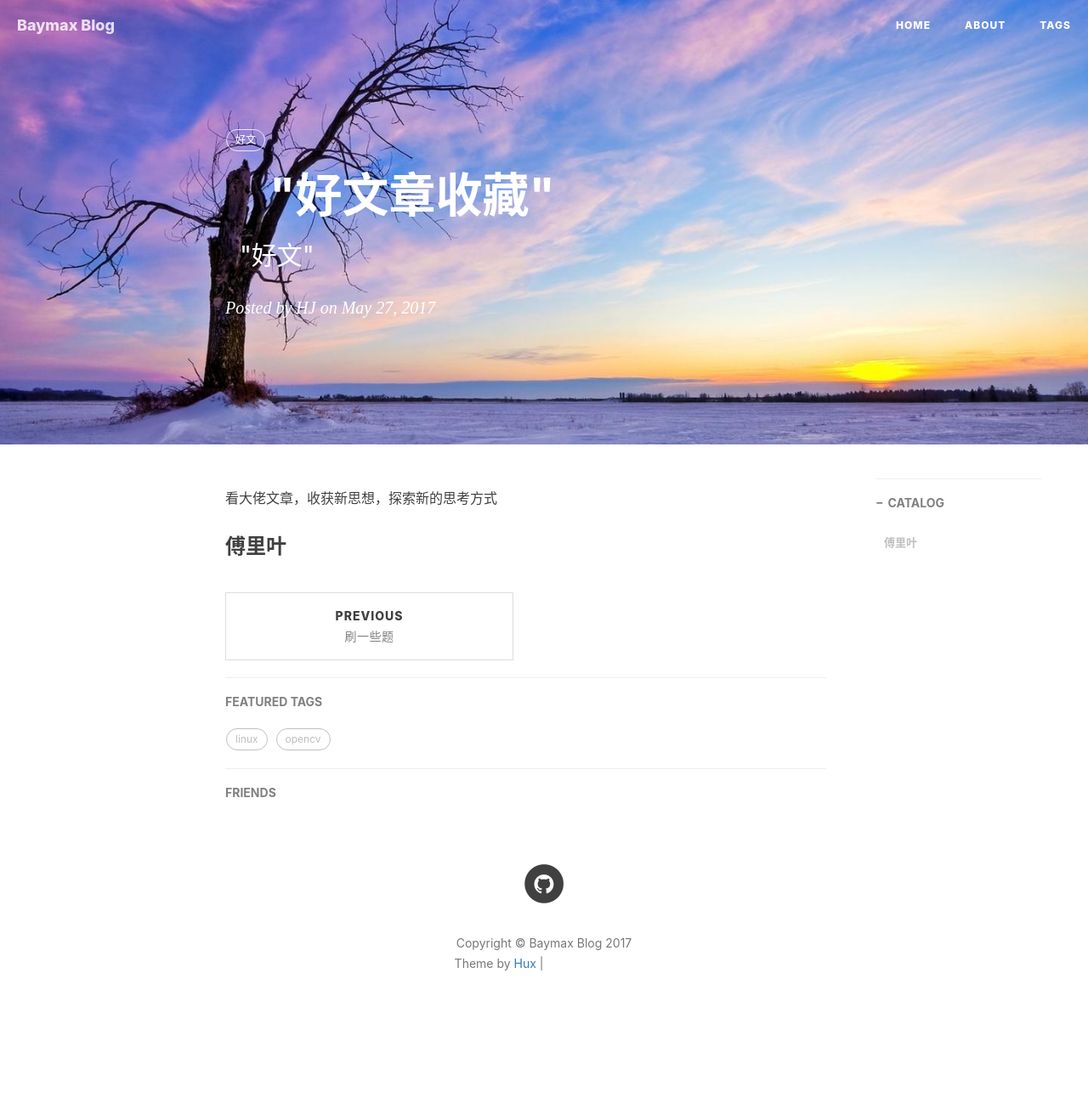
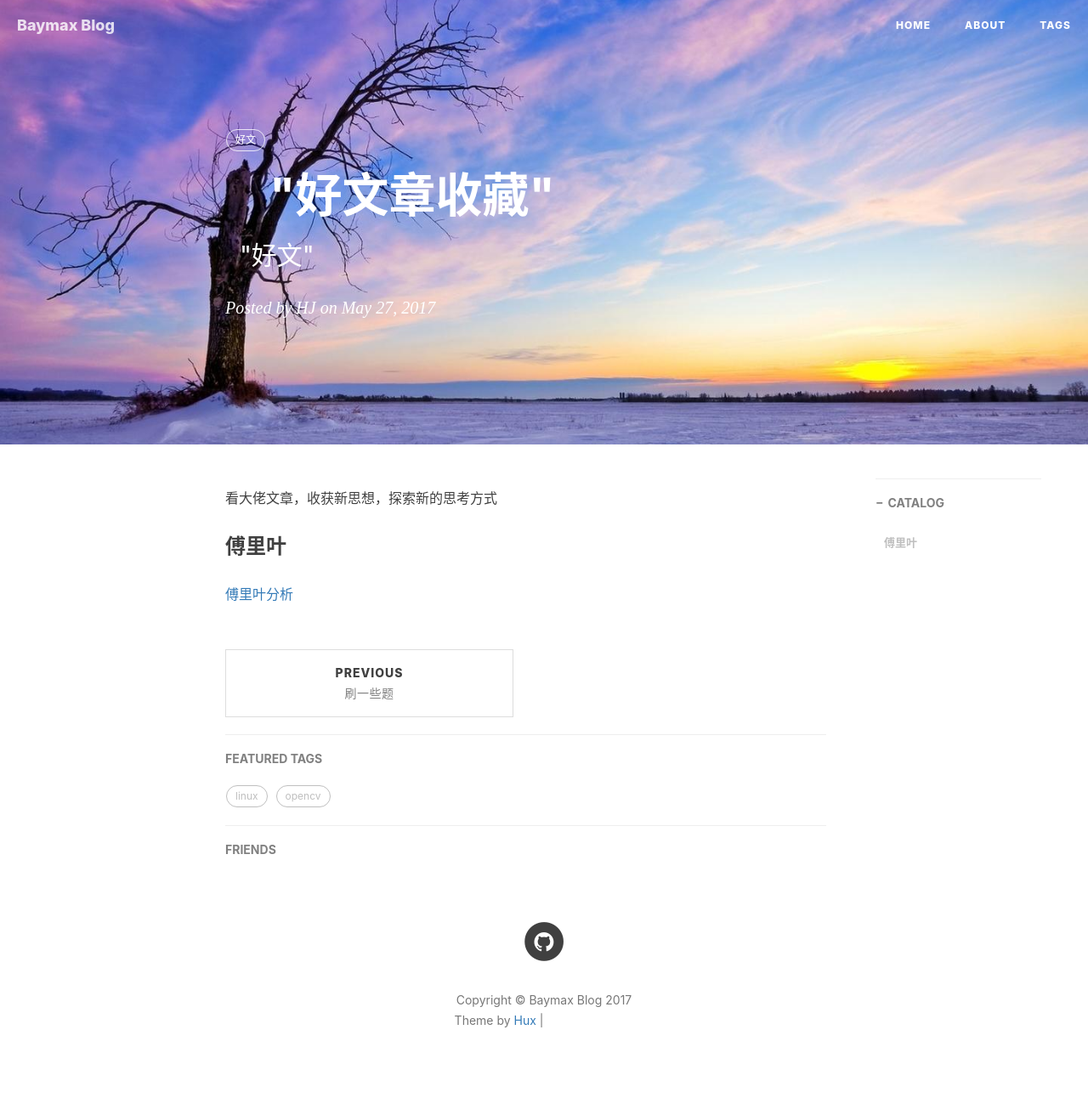
Before and after one commit to Lmonologue/baymax.github.io, a Jekyll site: the page built from _posts/2017-05-27-好文章.md, in a window 1280 px wide. Shown: the whole page at 85% size. Built offline with Jekyll 4.4.1, drawn with Linux system fonts in a browser that asks for light colours; nearby versions of some CDN libraries; comment, search, counter and statistics services are not loaded; before the commit the page ends 1238 px from its top, so only the background shows below that; grey boxes are pictures that could not be loaded.

Commit message:
Update 2017-05-27-好文章.md

```diff
--- a/_posts/2017-05-27-好文章.md
+++ b/_posts/2017-05-27-好文章.md
@@ -13,3 +13,5 @@ tags:
 看大佬文章，收获新思想，探索新的思考方式
 
 ### 傅里叶
+
+[傅里叶分析](http://blog.csdn.net/zzz3265/article/details/46650155)
```
